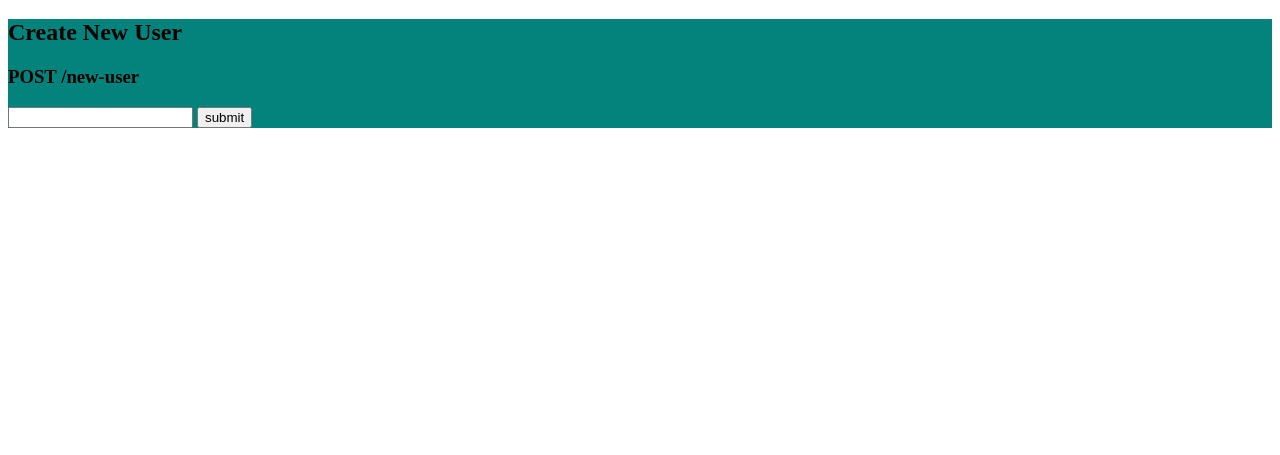
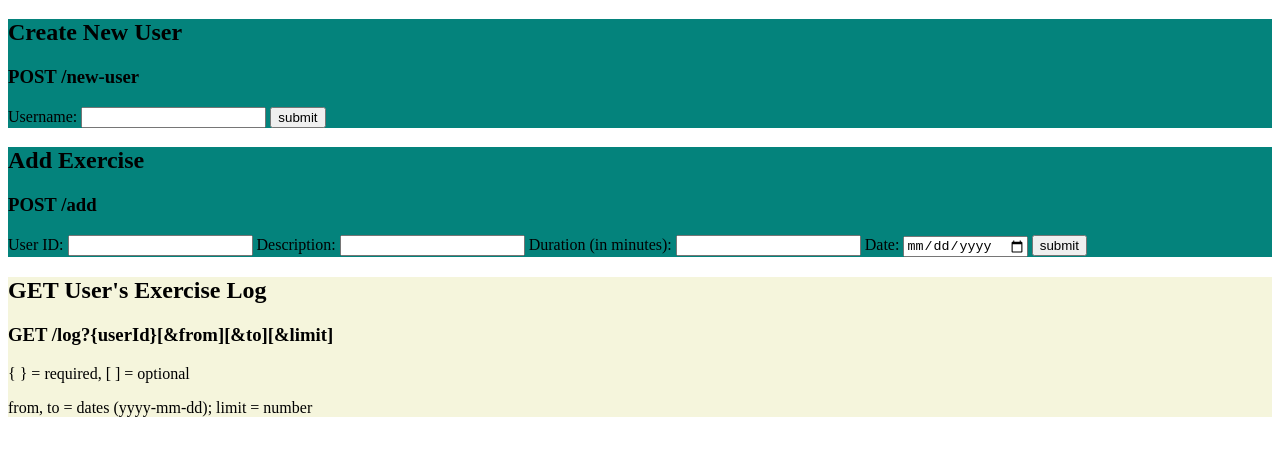
Before and after one commit to XLpacman805/exercise-tracker, a website: page static/index.html in a window 1280 px wide. Shown: the part 61-516 px from the top of the page. Drawn offline with Linux system fonts and the light colour scheme.

Commit message:
build mvp frontend

```diff
--- a/static/index.html
+++ b/static/index.html
@@ -10,11 +10,35 @@
     <h2> Create New User </h2>
     <h3>POST /new-user</h3>
     <form action="/new-user" method="POST" enctype="application/x-www-form-urlencoded">
+        <label>Username: </label>
         <input type="text" id="username" name="username" aria-label="username">
         <input type="submit" value="submit">
     </form>
 </div>
 
+<div style="background-color: #04837c;">
+    <h2> Add Exercise </h2>
+    <h3>POST /add </h3>
+    <form action="/add" method="POST" enctype="application/x-www-form-urlencoded">
+        <lable>User ID: </lable>
+        <input type="text" id="userId" name="userId" aria-label="userId">
+        <label>Description: </label>
+        <input type="text" id="description" name="description" aria-label="description">
+        <label>Duration (in minutes): </label>
+        <input type="number" id="duration" name="duration" aria-label="duration">
+        <label>Date: </label>
+        <input type="date" id="date" name="date" aria-label="date">
+        <input type="submit" value="submit">
+    </form>
+</div>
+
+<div style="background-color: beige;">
+    <h2>GET User's Exercise Log</h2>
+    <h3>GET /log?{userId}[&from][&to][&limit]</h3>
+    <p>{ } = required, [ ] = optional</p>
+    <p>from, to = dates (yyyy-mm-dd); limit = number</p>
+</div>
+
 
 </body>
 </html>
```
